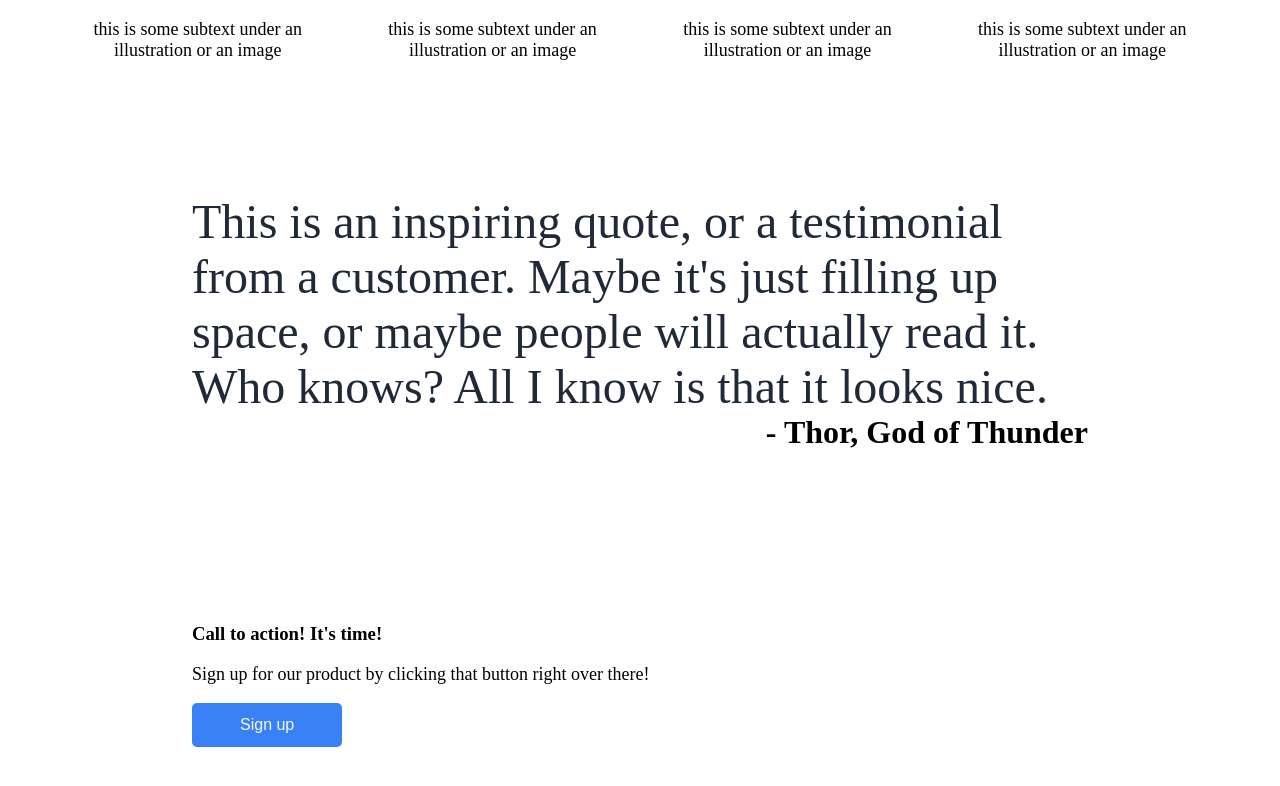
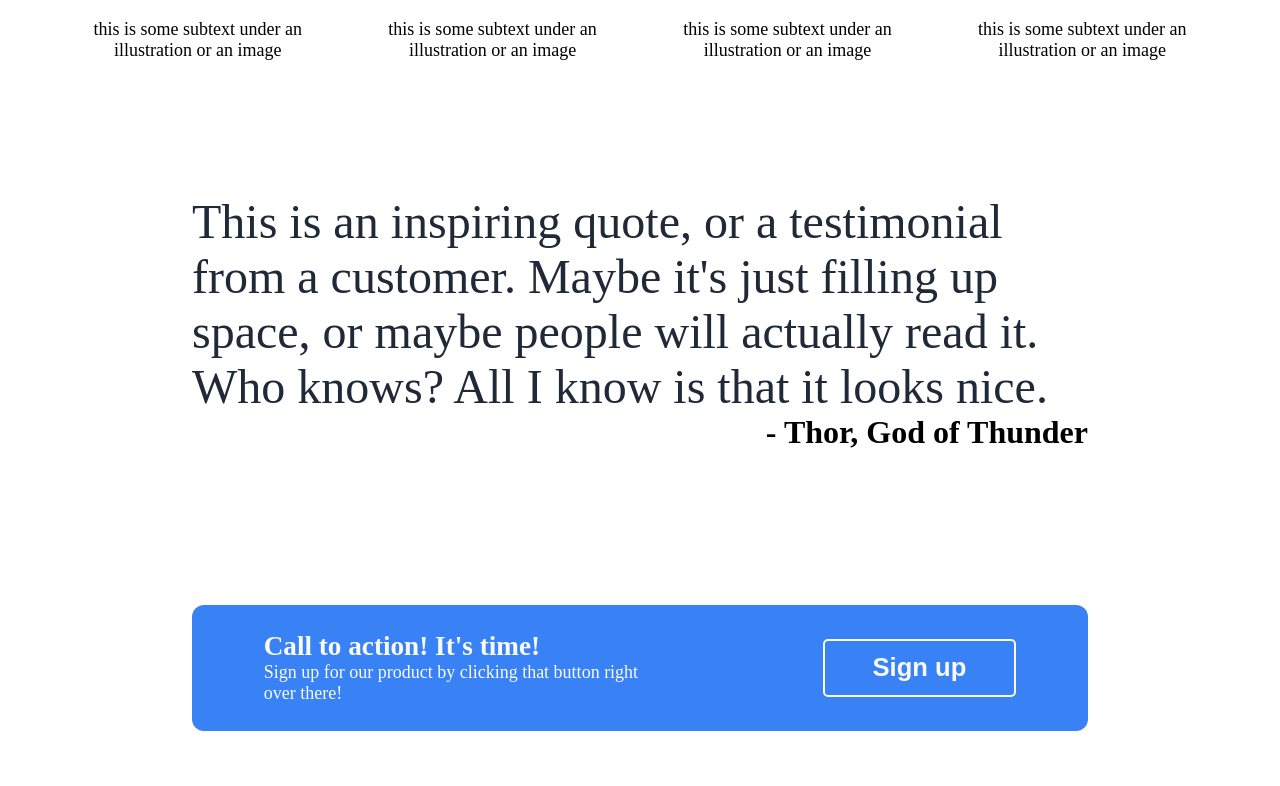
Before and after one commit to Galin-Dermendjiev/landing-page-project, a plain HTML site: page index.html in a window 1280 px wide. Shown: the part 970-1756 px from the top of the page. Before the commit the page ends 1729 px from the top, so only its background shows below. Drawn offline with Linux system fonts and the light colour scheme.

Commit message:
Add style to section four

```diff
--- a/index.html
+++ b/index.html
@@ -77,9 +77,13 @@
 
     <section class="section-four">
         <div class="container">
-            <h3>Call to action! It's time!</h3>
-            <p>Sign up for our product by clicking that button right over there!</p>
-            <button>Sign up</button>
+            <div class="background-section-four">
+            <div class="text">
+                <h3>Call to action! It's time!</h3>
+                <p>Sign up for our product by clicking that button right over there!</p>
+            </div>
+            <button class="section-four-sign-up">Sign up</button>
+        </div>
         </div>
     </section>
 </body>
--- a/styles.css
+++ b/styles.css
@@ -124,3 +124,39 @@ h2 {
     font-weight: bold;
     margin: 0;
 }
+
+/* section four */
+
+.section-four {
+    padding-bottom: 7%;
+}
+.container .background-section-four {
+    display: flex;
+    justify-content: space-between;
+    align-items: center;
+
+}
+
+.section-four-sign-up {
+    border: 2px solid #F9FAF8;
+    font-size: 1.6rem;
+    font-weight: bold;
+}
+
+.background-section-four {
+    background-color: #3882F6;
+    padding: 3% 8%;
+    border-radius: 12px;
+}
+
+.text {
+    color: #F9FAF8;
+}
+
+.text h3, .text p {
+    margin: 0;
+}
+
+h3{
+    font-size: 1.7rem;
+}
```
